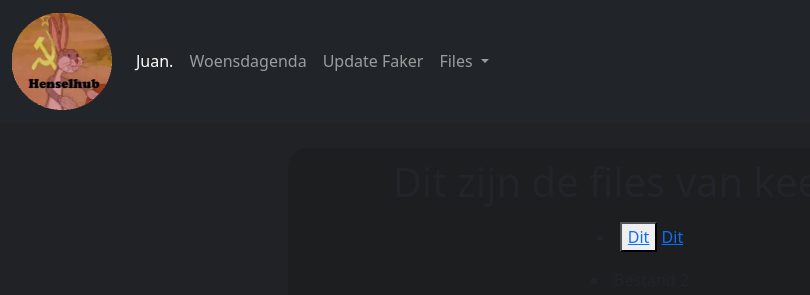
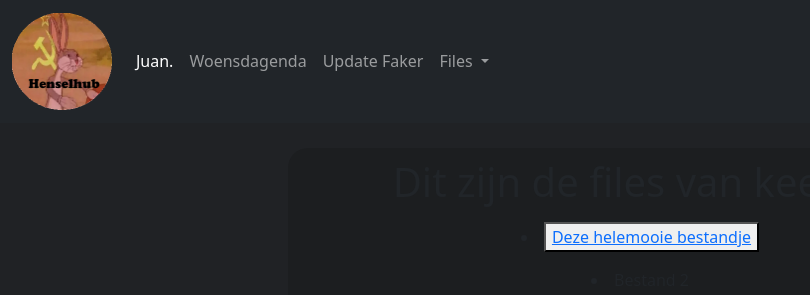
Before and after one commit to Henselhub/Henselhub, a plain HTML site: page Keezonfiles.html in a window 1280 px wide. Shown: the whole page, without its empty margins (0-810 px from the left). Drawn offline with nearby package versions, Linux system fonts and the light colour scheme.

Commit message:
Update Keezonfiles.html

```diff
--- a/Keezonfiles.html
+++ b/Keezonfiles.html
@@ -70,7 +70,7 @@
     <!-- Navbar -->
 <div id="main">
   <h1> Dit zijn de files van keezon </h1>
-  <p> <li> <button id="username_submit" type="submit"> <a href="#" download> Dit </a></button> <a href="#" download> Dit </a></li> </p>
+  <p> <li> <button id="username_submit" type="submit"> <a href="#" download> Deze helemooie bestandje </a> </button> </li> </p>
   <p> <li> Bestand 2</li> </p>
   <script src="https://cdn.jsdelivr.net/npm/bootstrap@5.0.0-alpha3/dist/js/bootstrap.bundle.min.js" integrity="sha384-popRpmFF9JQgExhfw5tZT4I9/CI5e2QcuUZPOVXb1m7qUmeR2b50u+YFEYe1wgzy" crossorigin="anonymous"></script>
   </body>
```
